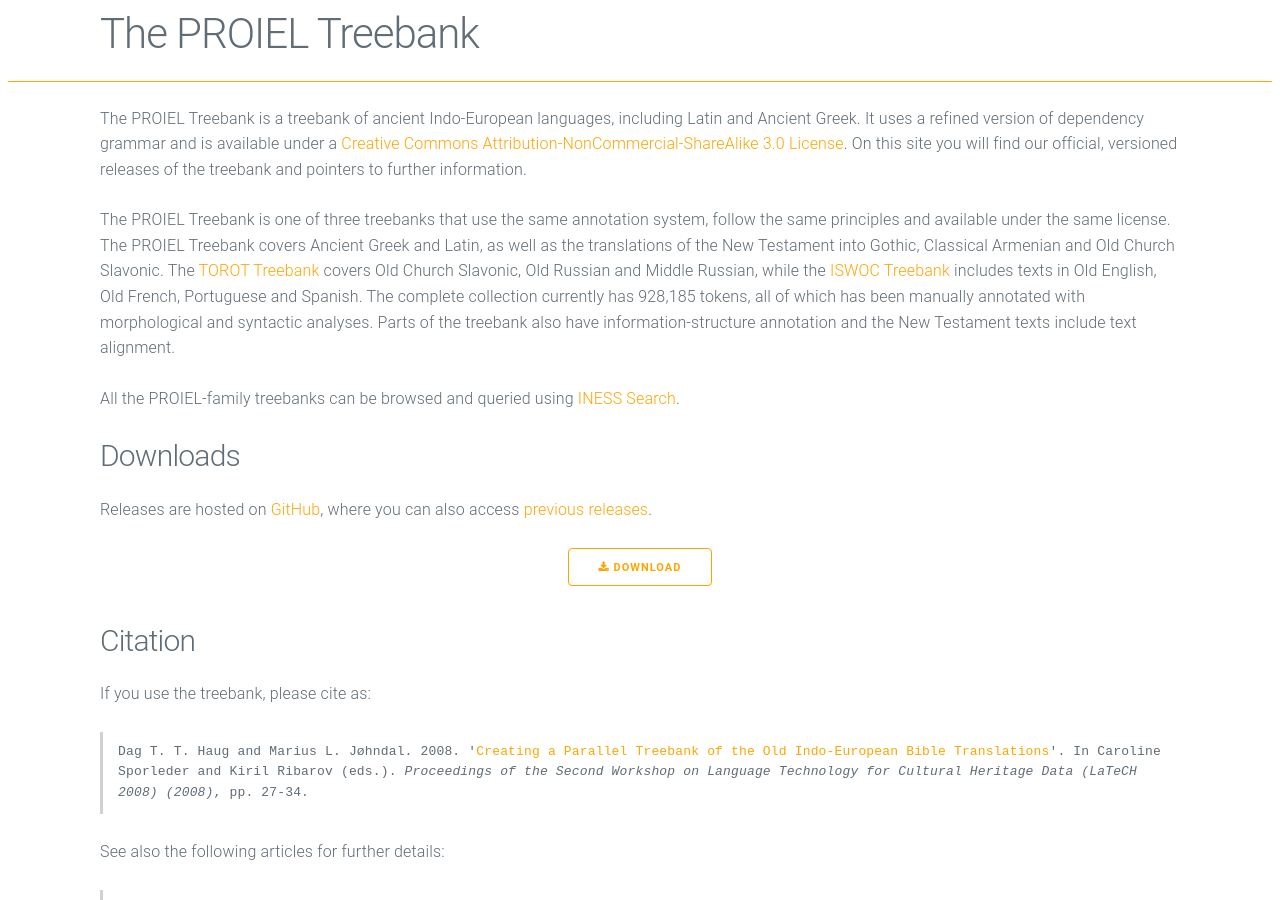
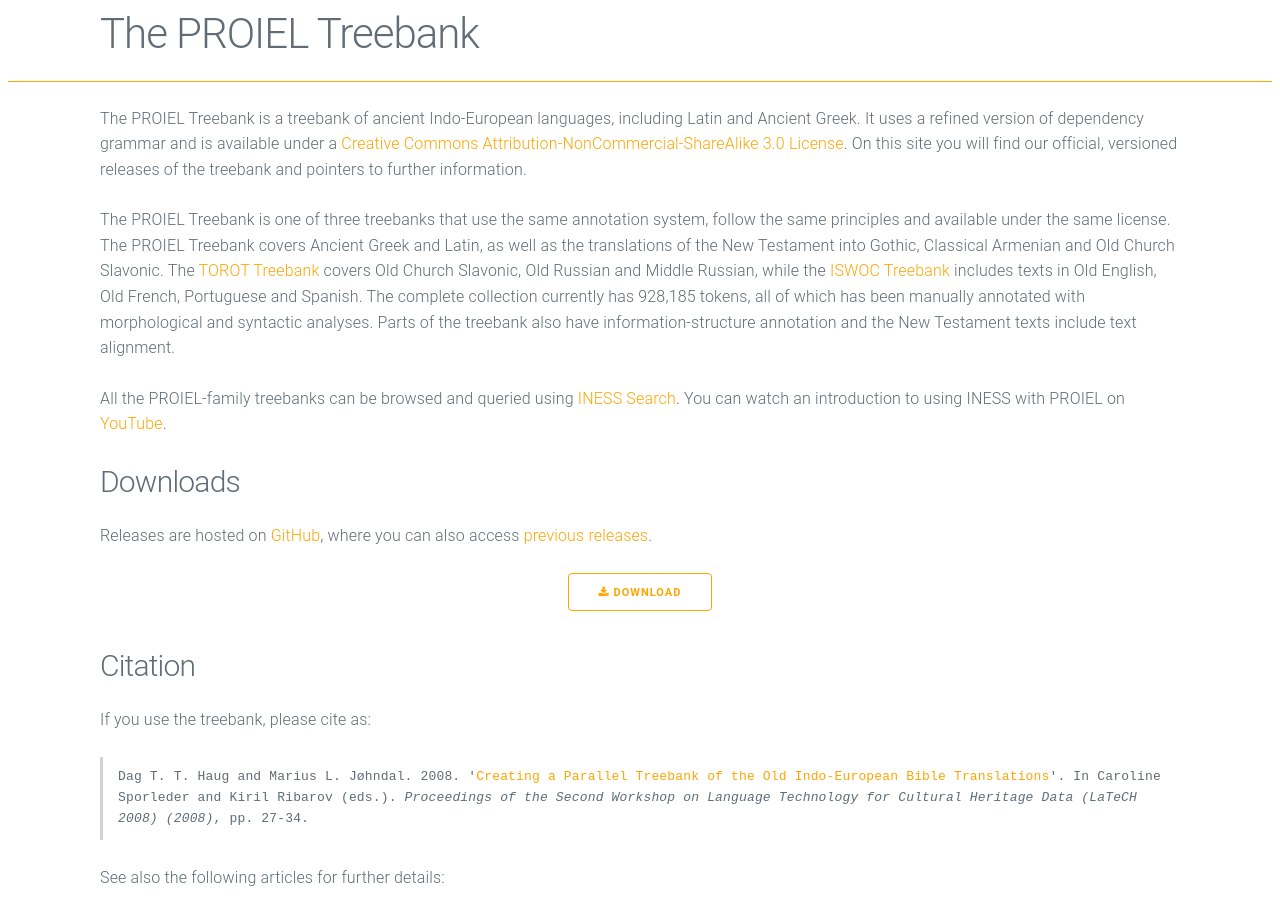
Before and after one commit to proiel/proiel.github.io, a Jekyll site: the page built from index.md, in a window 1280 px wide and 900 px high. Built offline with Jekyll 4.4.1, drawn with Linux system fonts in a browser that asks for light colours; nearby versions of some CDN libraries.

Commit message:
Add link to INESS YouTube video

```diff
--- a/index.md
+++ b/index.md
@@ -6,7 +6,7 @@
 
 The PROIEL Treebank is one of three treebanks that use the same annotation system, follow the same principles and available under the same license. The PROIEL Treebank covers Ancient Greek and Latin, as well as the translations of the New Testament into Gothic, Classical Armenian and Old Church Slavonic. The [TOROT Treebank](http://torottreebank.github.io/) covers Old Church Slavonic, Old Russian and Middle Russian, while the [ISWOC Treebank](https://iswoc.github.io/) includes texts in Old English, Old French, Portuguese and Spanish. The complete collection currently has 928,185 tokens, all of which has been manually annotated with morphological and syntactic analyses. Parts of the treebank also have information-structure annotation and the New Testament texts include text alignment.
 
-All the PROIEL-family treebanks can be browsed and queried using [INESS Search](http://clarino.uib.no/iness/treebanks).
+All the PROIEL-family treebanks can be browsed and queried using [INESS Search](http://clarino.uib.no/iness/treebanks). You can watch an introduction to using INESS with PROIEL on [YouTube](https://www.youtube.com/watch?v=Btk5UX-fsOY&feature=youtu.be&t=2240).
 
 #### Downloads
 
```
